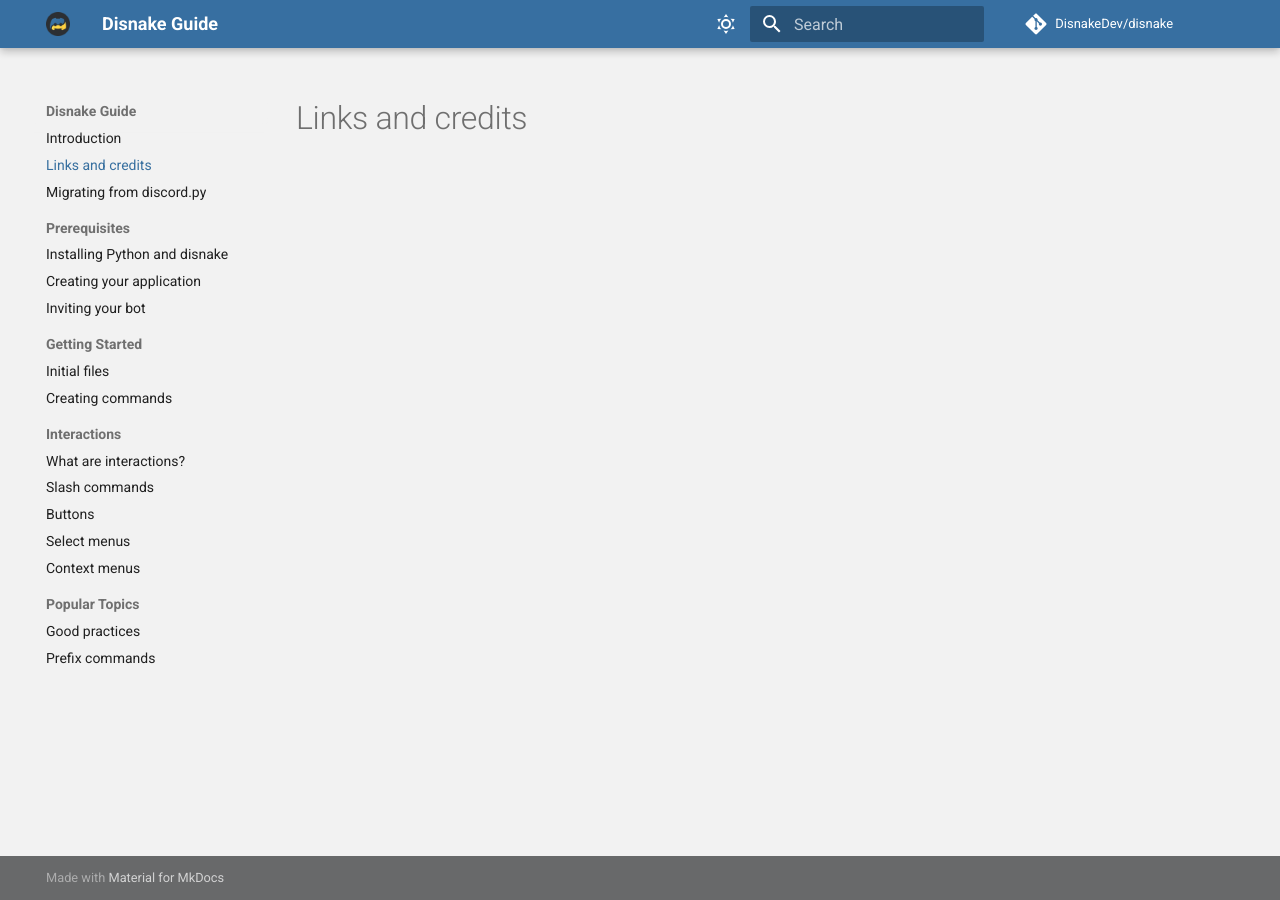
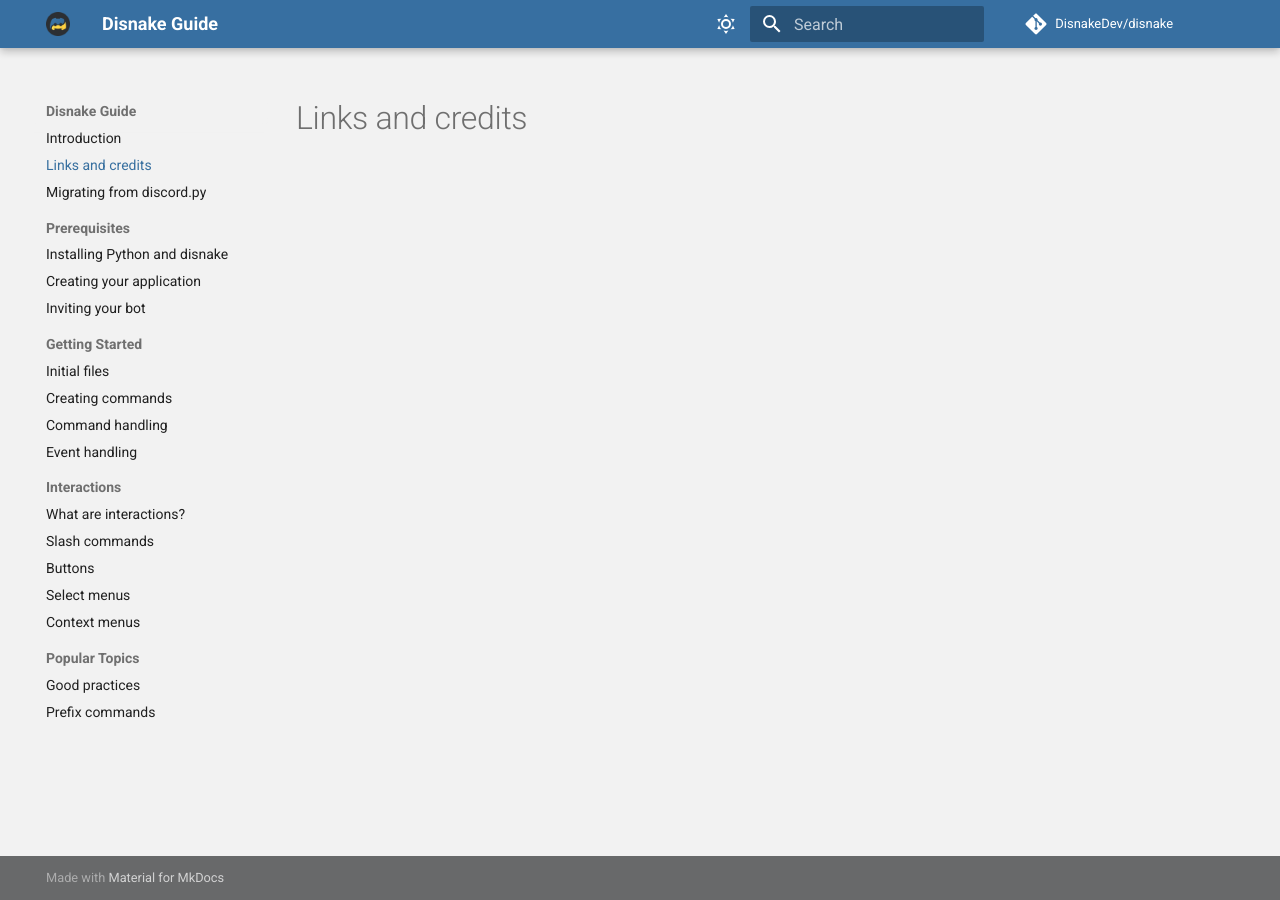
Before and after one commit to DisnakeDev/guide, an MkDocs documentation site: the page built from docs/links-credits.md, in a window 1280 px wide. Built offline with MkDocs 1.6.1 and Material for MkDocs 9.7.7, drawn with Linux system fonts in a browser that asks for light colours; comment, search, counter and statistics services are not loaded.

Commit message:
Index `command/event-handling`.

```diff
--- a/mkdocs.yml
+++ b/mkdocs.yml
@@ -95,6 +95,8 @@
     - Getting Started:
         - 100-getting-started/101-initial-files.md
         - 100-getting-started/102-creating-commands.md
+        - 100-getting-started/103-command-handling.md
+        - 100-getting-started/104-event-handling.md
 
     - Interactions:
         - 200-interactions/201-interactions.md
```
